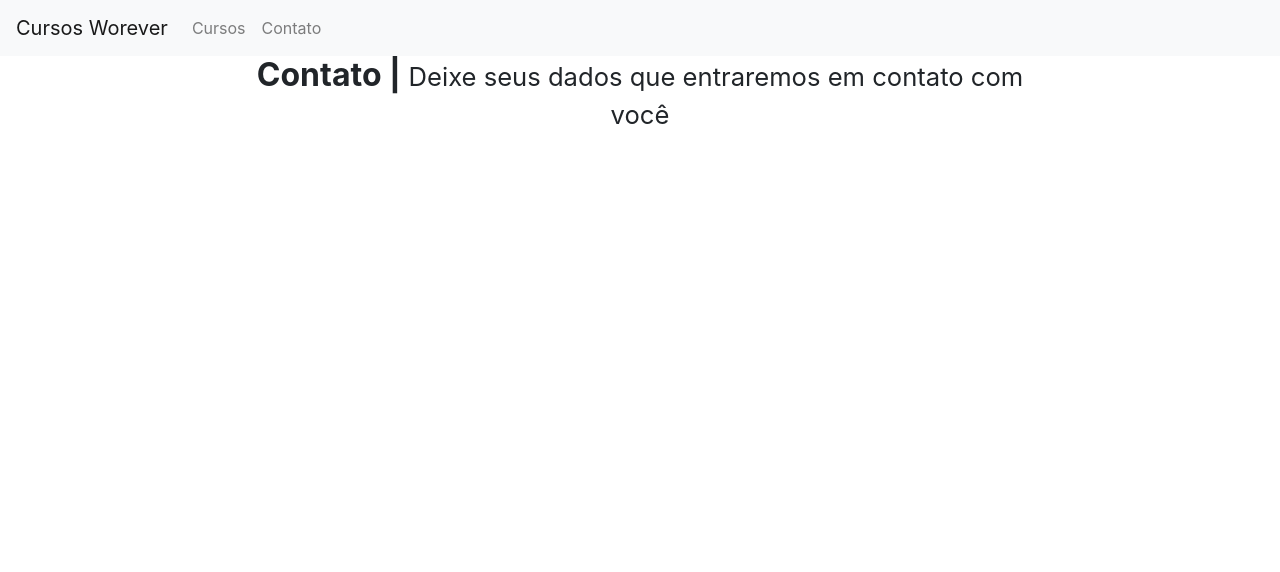
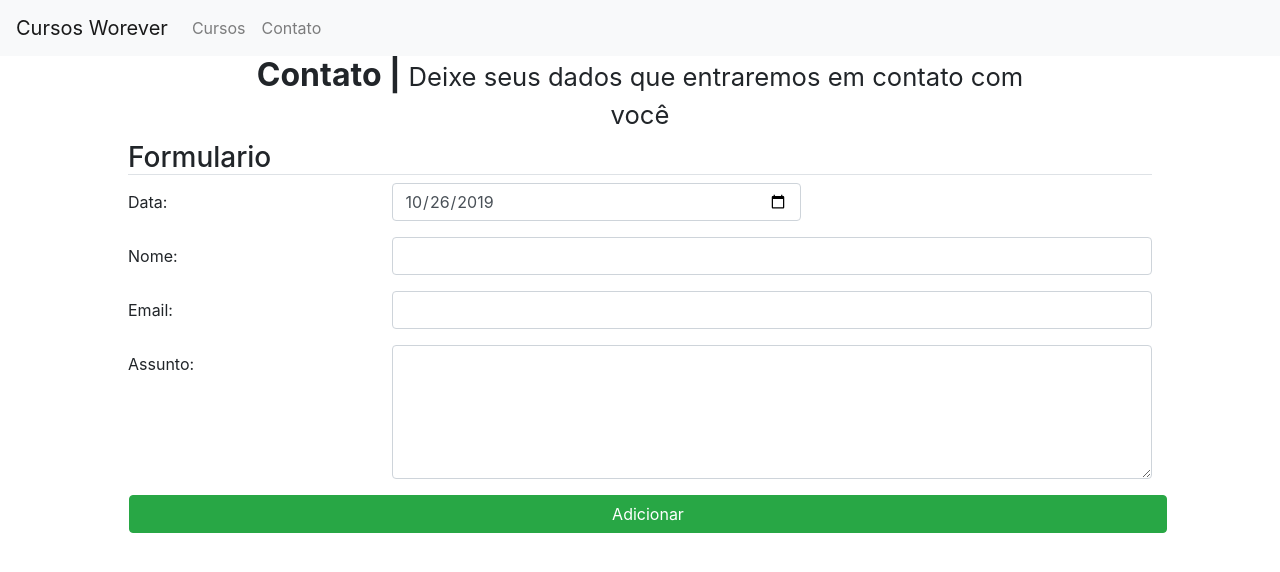
Before and after one commit to gmoreiraGP/projeto-impact-cadastro, a React (Create React App) app in the folder client/: page /contato in a window 1280 px wide. Shown: the top 572 px of the page. Built offline with nearby package versions, Linux system fonts and the light colour scheme.

Commit message:
Adicionando redux ao contato

```diff
--- a/client/package.json
+++ b/client/package.json
@@ -8,8 +8,10 @@
     "font-awesome": "^4.7.0",
     "react": "^16.10.2",
     "react-dom": "^16.10.2",
+    "react-redux": "^7.1.1",
     "react-router-dom": "^5.1.2",
     "react-scripts": "3.2.0",
+    "redux": "^4.0.4",
     "styled-components": "^4.4.0"
   },
   "scripts": {
--- /dev/null
+++ b/client/src/actions/contatoAction.js
@@ -0,0 +1,37 @@
+import axios from 'axios'
+
+const URL = 'http://localhost:3200/api/contato'
+
+
+export const alteraData = e => {
+    return {
+        type: 'ATUALIZA_DATA',
+        info: e.target.value
+    }
+}
+export const alteraNome = e => {
+    return {
+        type: 'ATUALIZA_NOME',
+        info: e.target.value
+    }
+}
+export const alteraEmail = e => {
+    return {
+        type: 'ATUALIZA_EMAIL',
+        info: e.target.value
+    }
+}
+export const alteraAssunto = e => {
+    return {
+        type: 'ATUALIZA_ASSUNTO',
+        info: e.target.value
+    }
+}
+
+export const adicionarContato = (data, nome, email, assunto) => {
+    const body = { data, nome, email, assunto }
+    axios.post(URL, body)
+    return {
+        type: 'LIMPAR_FORM'
+    }
+}
--- a/client/src/index.js
+++ b/client/src/index.js
@@ -1,10 +1,20 @@
-import React from 'react';
-import ReactDOM from 'react-dom';
+import React from 'react'
+import ReactDOM from 'react-dom'
 
-import {BrowserRouter} from 'react-router-dom'
+import { BrowserRouter } from 'react-router-dom'
+import { createStore } from 'redux'
+import { Provider } from 'react-redux'
+import reducers from './reducers'
 
 import App from './App'
 
-ReactDOM.render( <BrowserRouter>
-    <App />
-</BrowserRouter>, document.getElementById('root'));
+const store = createStore(reducers)
+
+ReactDOM.render(
+    <BrowserRouter>
+        <Provider store={store}>
+            <App />
+        </Provider>
+    </BrowserRouter>,
+    document.getElementById('root')
+)
--- /dev/null
+++ b/client/src/pages/contato/Form/index.js
@@ -0,0 +1,95 @@
+import React from 'react'
+import { connect } from 'react-redux'
+import { bindActionCreators } from 'redux'
+import {
+    alteraData,
+    alteraNome,
+    alteraEmail,
+    alteraAssunto,
+    adicionarContato
+} from '../../../actions/contatoAction'
+
+
+
+class ContatoForm extends React.Component {
+
+    adicionar = function(e) {
+        e.preventDefault()
+        this.props.adicionarContato(this.props.data, this.props.nome, this.props.email, this.props.assunto)
+        alert('Contato enviado com sucesso')
+    }
+
+    render() {
+        return (
+            <div>
+                <h3 className="border-bottom">Formulario</h3>
+                <form>
+                    <div className="form-group row">
+                        <label htmlFor="data"
+                            className="col-sm-3 col-form-label">Data:</label>
+                        <div className="col-sm-5 col-6">
+                            <input type="date"
+                                className="form-control" id="data"
+                                value={this.props.data}
+                                onChange={this.props.alteraData} />
+                        </div>
+                    </div>
+                    <div className="form-group row">
+                        <label htmlFor="nome"
+                            className="col-sm-3 col-form-label">Nome:</label>
+                        <div className="col-sm-9">
+                            <input type="text"
+                                className="form-control" id="nome"
+                                value={this.props.nome}
+                                onChange={this.props.alteraNome} />
+                        </div>
+                    </div>
+                    <div className="form-group row">
+                        <label htmlFor="email"
+                            className="col-sm-3 col-form-label">Email:</label>
+                        <div className="col-sm-9">
+                            <input type="email"
+                                className="form-control" id="email"
+                                value={this.props.email}
+                                onChange={this.props.alteraEmail} />
+                        </div>
+                    </div>
+                    <div className="form-group row">
+                        <label htmlFor="assunto"
+                            className="col-sm-3 col-form-label">Assunto:</label>
+                        <div className="col-sm-9">
+                            <textarea className="form-control"
+                                id="assunto" rows="5"
+                                value={this.props.assunto}
+                                onChange={this.props.alteraAssunto} />
+                        </div>
+                    </div>
+                    <div className="form-group row">
+                        <button
+                            className="btn btn-block btn-success ml-3 mb-3"
+                            onClick={this.adicionar.bind(this)}>
+                            Adicionar
+</button>
+                    </div>
+                </form>
+            </div>
+        )
+    }
+}
+
+const mapStateToProps = state => ({
+    data: state.contato.data,
+    nome: state.contato.nome,
+    email: state.contato.email,
+    assunto: state.contato.assunto
+})
+
+const mapDispatchToProps = dispatch => bindActionCreators({
+    alteraData,
+    alteraNome,
+    alteraEmail,
+    alteraAssunto,
+    adicionarContato
+}, dispatch)
+
+export default connect(mapStateToProps, mapDispatchToProps)(ContatoForm)
--- a/client/src/pages/contato/index.js
+++ b/client/src/pages/contato/index.js
@@ -2,12 +2,15 @@ import React, { Component } from 'react'
 
 import { Container } from '../../components/Container'
 import Cabecalho from '../../components/menu/header-component'
+import ContatoForm from './Form'
+
 
 export default class Contato extends Component {
     render() {
         return (
             <Container>
                 <Cabecalho title="Contato" description="Deixe seus dados que entraremos em contato com você" />
+                <ContatoForm />
             </Container>
         )
     }
--- /dev/null
+++ b/client/src/reducers/contatoReducer.js
@@ -0,0 +1,17 @@
+const INITIAL_STATE = {
+    data: '2019-10-26',
+    nome: '',
+    email: '',
+    assunto: ''
+}
+
+export default (state = INITIAL_STATE, action) => {
+    switch (action.type){
+        case 'ATUALIZA_DATA' : return {...state, data: action.info}
+        case 'ATUALIZA_NOME' : return {...state, nome: action.info}
+        case 'ATUALIZA_EMAIL' : return {...state, email: action.info}
+        case 'ATUALIZA_ASSUNTO' : return {...state, assunto: action.info}
+        case 'LIMPAR_FORM' : return INITIAL_STATE
+        default : return state
+    }
+}
--- /dev/null
+++ b/client/src/reducers/index.js
@@ -0,0 +1,9 @@
+import { combineReducers } from 'redux'
+
+import contatoReducer from './contatoReducer'
+
+const reducers = combineReducers({
+    contato: contatoReducer
+})
+
+export default reducers
```
Also changed, not shown: 1 other file (tests, documents, lock files or other folders).
